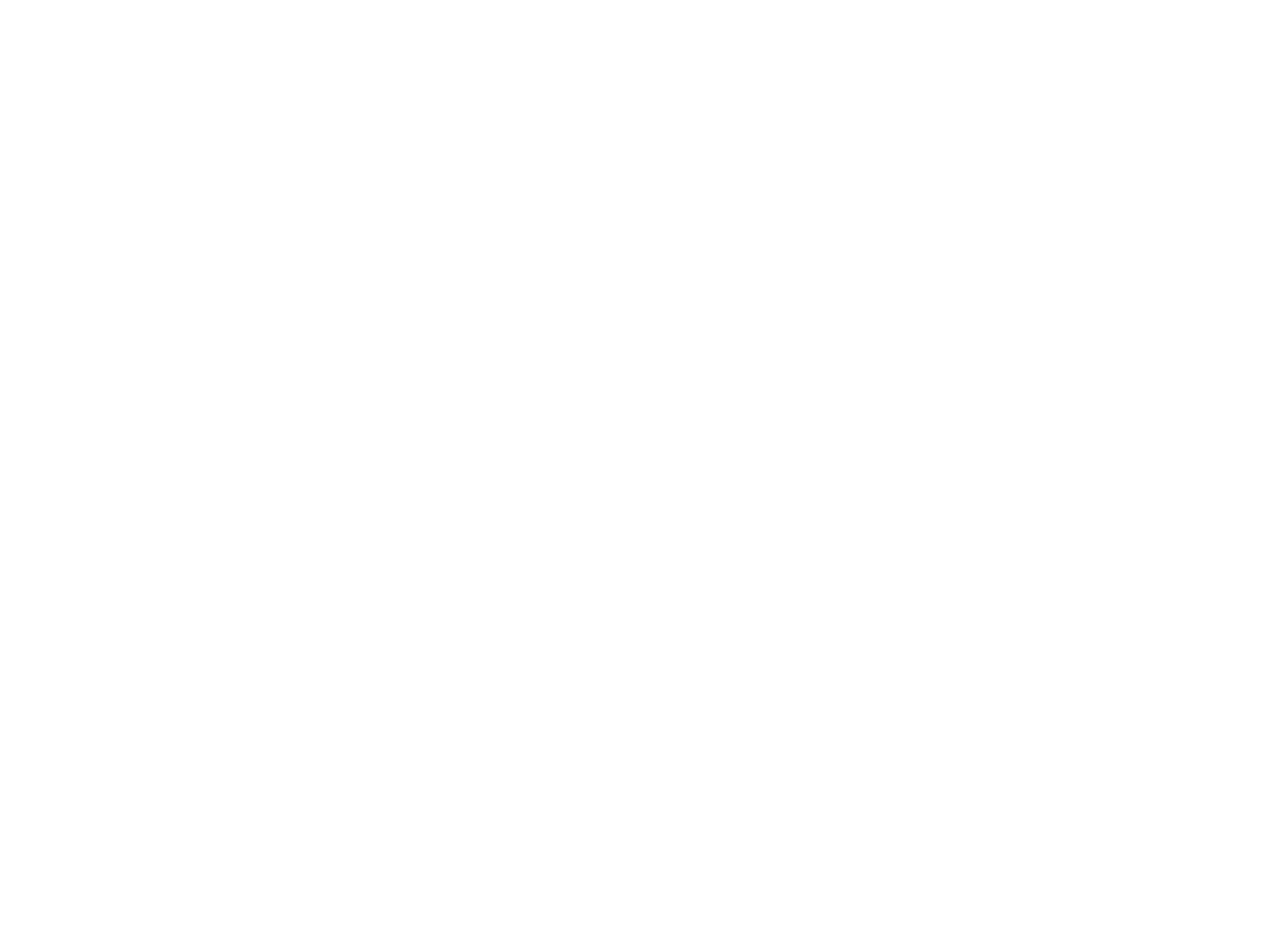
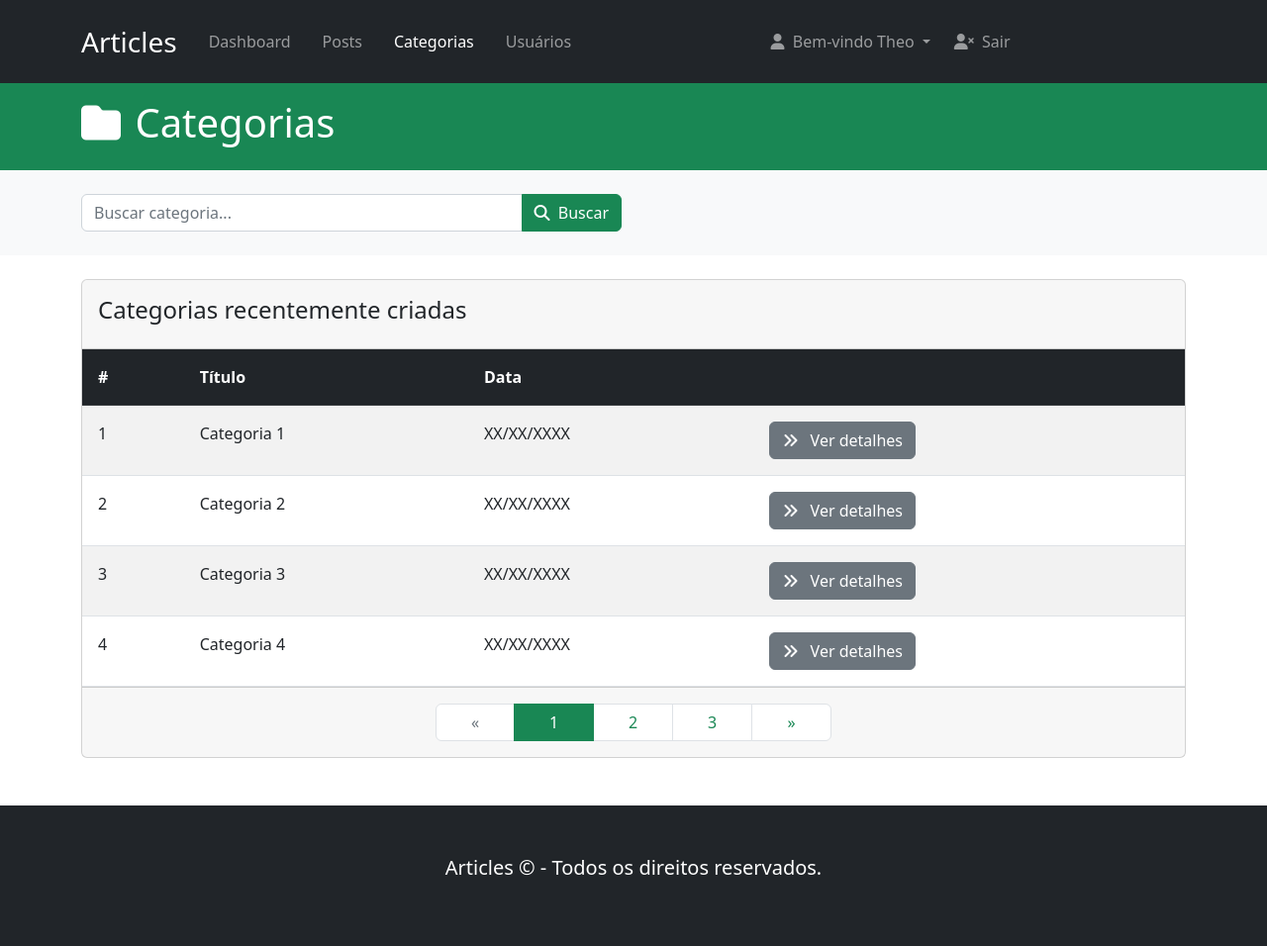
Before and after one commit to alexrla/Articles, a plain HTML site: page pages/categories.html in a window 1280 px wide. Shown: the whole page at 99% size. Before the commit the page ends 800 px from the top, so only its background shows below. Drawn offline with Linux system fonts and the light colour scheme.

Commit message:
Criada a página de categorias

```diff
--- a/pages/categories.html
+++ b/pages/categories.html
@@ -0,0 +1,197 @@
+<!DOCTYPE html>
+<html lang="pt-BR">
+  <head>
+    <meta charset="UTF-8">
+    <meta http-equiv="X-UA-Compatible" content="IE=edge">
+    <meta name="viewport" content="width=device-width, initial-scale=1.0">
+    <title>Articles - Posts</title>
+    <!-- Bootstrap -->
+    <link rel="stylesheet" href="../assets/styles/bootstrap.css">
+    <!-- CSS -->
+    <link rel="stylesheet" href="../assets/styles/style.css">
+  </head>
+  <body>
+    <!-- Navbar -->
+    <div class="nav navbar navbar-expand-lg navbar-dark bg-dark p-3">
+      <div class="container">
+        <a href="../index.html" class="navbar-brand fs-3">Articles</a>
+        <button
+          class="navbar-toggler"
+          type="button"
+          data-bs-toggle="collapse"
+          data-bs-target="#navbarCollapse"
+        >
+          <span class="navbar-toggler-icon"></span>
+        </button>
+        <div class="collapse navbar-collapse" id="navbarCollapse">
+          <ul class="navbar-nav">
+            <li class="nav-item px-2">
+              <a href="../index.html" class="nav-link">Dashboard</a>
+            </li>
+            <li class="nav-item px-2">
+              <a href="./posts.html" class="nav-link">Posts</a>
+            </li>
+            <li class="nav-item px-2">
+              <a href="./categories.html" class="nav-link active">Categorias</a>
+            </li>
+            <li class="nav-item px-2">
+              <a href="./users.html" class="nav-link">Usuários</a>
+            </li>
+          </ul>
+
+          <ul class="navbar-nav mx-auto">
+            <li class="nav-item dropdown ms-2">
+              <a href="#" class="nav-link dropdown-toggle" data-bs-toggle="dropdown">
+                <i class="fa-solid fa-user me-1"></i> Bem-vindo Theo
+              </a>
+              <div class="dropdown-menu">
+                <a href="./pages/profile.html" class="dropdown-item">
+                  <i class="fa-solid fa-circle-user me-1"></i> Perfil
+                </a>
+                <a href="./pages/settings.html" class="dropdown-item mt-2">
+                  <i class="fa-solid fa-gear me-1"></i> Configurações
+                </a>
+              </div>
+            </li>
+            <li class="nav-item dropdown ms-2">
+              <a href="./pages/login.html" class="nav-link">
+                <i class="fa-solid fa-user-xmark me-1"></i> Sair
+              </a>
+            </li>
+          </ul>
+        </div>
+      </div>
+    </div>
+    <!-- Header -->
+    <header id="header-container" class="bg-success text-white p-3">
+      <div class="container">
+        <div class="row">
+          <div class="col-md-6">
+            <h1>
+              <i class="fa-solid fa-folder me-1"></i> Categorias
+            </h1>
+          </div>
+        </div>
+      </div>
+    </header>
+    <!-- Search -->
+    <section id="search" class="p-4 mb-4 bg-light">
+      <div class="container">
+        <div class="row">
+          <div class="col-lg-6 ms-lg-0 mx-auto">
+            <div class="input-group">
+              <input type="text" class="form-control" placeholder="Buscar categoria...">
+              <button class="btn btn-success">
+                <i class="fa-solid fa-magnifying-glass me-1"></i> Buscar
+              </button>
+            </div>
+          </div>
+        </div>
+      </div>
+    </section>
+    <!-- Categories -->
+    <section id="posts">
+      <div class="container">
+        <div class="row">
+          <div class="col">
+            <div class="card">
+              <div class="card-header p-3">
+                <h4>Categorias recentemente criadas</h4>
+              </div>
+              <table class="table table-striped mb-0">
+                <thead class="table-dark">
+                  <tr class="padding">
+                    <th>#</th>
+                    <th>Título</th>
+                    <th>Data</th>
+                    <th></th>
+                  </tr>
+                </thead>
+                <tbody>
+                  <tr class="padding">
+                    <td>1</td>
+                    <td>Categoria 1</td>
+                    <td>XX/XX/XXXX</td>
+                    <td>
+                      <a href="./details.html" class="btn btn-secondary">
+                        <i class="fa-solid fa-angles-right me-2"></i>
+                        Ver detalhes
+                      </a>
+                    </td>
+                  </tr>
+                  <tr class="padding">
+                    <td>2</td>
+                    <td>Categoria 2</td>
+                    <td>XX/XX/XXXX</td>
+                    <td>
+                      <a href="./details.html" class="btn btn-secondary">
+                        <i class="fa-solid fa-angles-right me-2"></i>
+                        Ver detalhes
+                      </a>
+                    </td>
+                  </tr>
+                  <tr class="padding">
+                    <td>3</td>
+                    <td>Categoria 3</td>
+                    <td>XX/XX/XXXX</td>
+                    <td>
+                      <a href="./details.html" class="btn btn-secondary">
+                        <i class="fa-solid fa-angles-right me-2"></i>
+                        Ver detalhes
+                      </a>
+                    </td>
+                  </tr>
+                  <tr class="padding">
+                    <td>4</td>
+                    <td>Categoria 4</td>
+                    <td>XX/XX/XXXX</td>
+                    <td>
+                      <a href="./details.html" class="btn btn-secondary">
+                        <i class="fa-solid fa-angles-right me-2"></i>
+                        Ver detalhes
+                      </a>
+                    </td>
+                  </tr>
+                </tbody>
+              </table>
+              <div class="card-footer p-3">
+                <nav>
+                  <ul class="pagination d-flex justify-content-center mb-0">
+                    <li class="page-item disabled s-li">
+                      <a href="#" class="page-link" aria-label="Previous">
+                        <span>&laquo;</span>
+                      </a>
+                    </li>
+                    <li class="page-item active s-li"><a href="#" class="page-link text-bg-success border-success">1</a></li>
+                    <li class="page-item s-li"><a href="#" class="page-link text-success">2</a></li>
+                    <li class="page-item s-li"><a href="#" class="page-link text-success">3</a></li>
+                    <li class="page-item s-li">
+                      <a href="#" class="page-link text-success" aria-label="Next">
+                        <span>&raquo;</span>
+                      </a>
+                    </li>
+                  </ul>
+                </nav>
+              </div>
+            </div>
+          </div>
+        </div>
+      </div>
+    </section>
+    <!-- Footer -->
+    <footer id="footer-container" class="bg-dark text-white mt-5 p-5">
+      <div class="container">
+        <p class="lead text-center">
+          Articles &copy; <span id="year"></span> - Todos os direitos reservados.
+        </p>
+      </div>
+    </footer>
+    <!-- FontAwesome -->
+    <script src="https://kit.fontawesome.com/882bb34580.js" crossorigin="anonymous"></script>
+    <!-- JavaScript -->
+    <script src="../assets/scripts/jquery-3.6.3.min.js"></script>
+    <script src="../assets/scripts/popper.js"></script>
+    <script src="../assets/scripts/bootstrap.js"></script>
+    <script src="../assets/scripts/script.js"></script>
+  </body>
+</html>
```
Also changed, not shown: pages/posts.html (+2 -2 lines).
